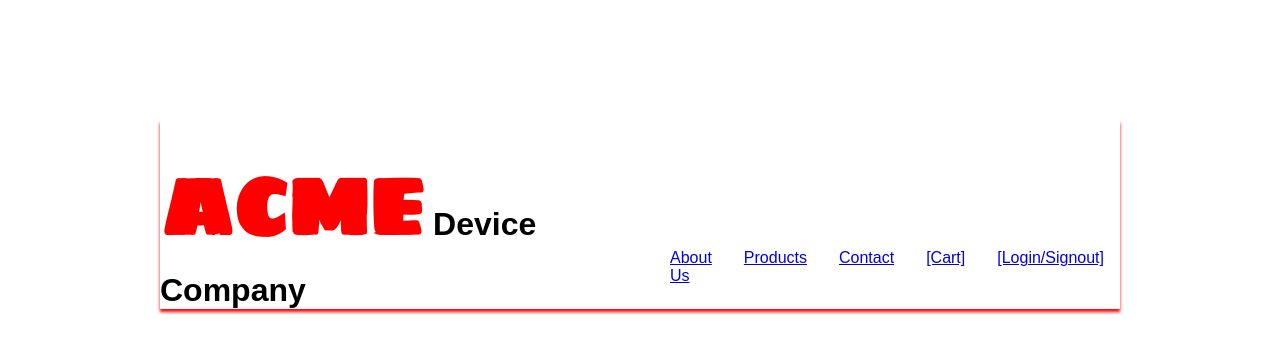
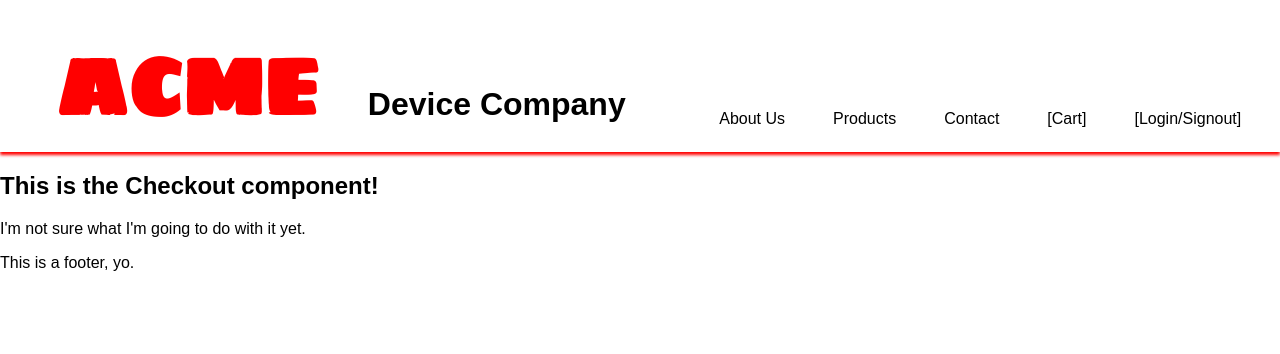
Before and after one commit to DontCallMeJennay/acme-website, a React (Create React App) app: page /checkout in a window 1280 px wide. Shown: the top 354 px of the page. Built offline with nearby package versions, Linux system fonts and the light colour scheme.

Commit message:
Editing content. (OK, now I'm really done.)

```diff
--- a/src/components/about.js
+++ b/src/components/about.js
@@ -5,12 +5,16 @@ export default class About extends React.Component {
     render() {
         return (
             <div className="about">
+                <div>
                 <p>
-                    For over 65 years, ACME Company has... Oh, how I wish I could believe or understand that! There's only one reasonable course of action now: kill Flexo! Meh. We're also Santa Claus! That's a popular name today. Little "e", big "B"?
-                    And remember, don't do anything that affects anything, unless it turns out you were supposed to, in which case, for the love of God, don't not do it! Oh dear! She's stuck in an infinite loop, and he's an idiot! Well, that's love for you.
-                    Why am I sticky and naked? Did I miss something fun? Hey! I'm a porno-dealing monster, what do I care what you think? What's with you kids? Every other day it's food, food, food. Alright, I'll get you some stupid food.
-                    We can't compete with Mom! Her company is big and evil! Ours is small and neutral! Man, I'm sore all over. I feel like I just went ten rounds with mighty Thor.
+                    For over 65 years, ACME Company has delivered the finest in zany cartoon violence. Our catalog includes timeless classics like TNT,
+                    exotic substances such as Earthquake Pills, and even world-class devices like the Illudium Q-36 Space Modulator. Whether you want to capture wild life or
+                    dominate the world, we have just the right tools!
               </p>
+              <p>
+                  All sales final. Sold as-is without warranty. Batteries not included. Use at your own risk. Eat at Joes.
+              </p>
+              </div>
                 <img src="/img/whatnowpic.jpg" alt="Wile E. Coyote with sign saying 'What do I do now?'" />
             </div>
         )
--- a/src/components/checkout.js
+++ b/src/components/checkout.js
@@ -1,8 +1,11 @@
 import React from 'react';
 export default class Checkout extends React.Component {
     render() {
-        return(
-            <div><h2>This is the Checkout component!</h2></div>
+        return (
+            <div>
+                <h2>This is the Checkout component!</h2>
+                <p>I'm not sure what I'm going to do with it yet.</p>
+            </div>
         )
     }
 }
--- a/src/components/contact.js
+++ b/src/components/contact.js
@@ -2,7 +2,9 @@ import React from 'react';
 export default class Contact extends React.Component {
     render() {
         return(
-            <div><h2>This is the Contact Us component!</h2></div>
+            <div>
+                <h2>This is the Contact Us component!</h2>
+                <p>It will include physical contact information, a written comment form, and a "self-help" option with drop-down menus.</p></div>
         )
     }
 }
--- a/src/components/footer.js
+++ b/src/components/footer.js
@@ -4,7 +4,7 @@ export default class AppFooter extends React.Component {
     render() {
         return (
             <footer>
-
+                <p>This is a footer, yo.</p>
             </footer>
         )
     }
--- a/src/components/login.js
+++ b/src/components/login.js
@@ -0,0 +1,11 @@
+import React from 'react';
+export default class Login extends React.Component {
+    render() {
+        return (
+            <div>
+                <h2>This is the Login component!</h2>
+                <p>I'm sure you can guess what it's for.</p>
+            </div>
+        )
+    }
+}
--- a/src/components/main.js
+++ b/src/components/main.js
@@ -1,8 +1,12 @@
 import React from 'react';
 import { BrowserRouter as Router, Route, Link } from 'react-router-dom';
+
 import Home from "./home";
 import About from "./about";
 import ProductMain from "./product-main";
+import Checkout from "./checkout";
+import Contact from "./contact";
+import Login from "./login";
 
 export default class Main extends React.Component {
     render() {
@@ -11,6 +15,9 @@ export default class Main extends React.Component {
                         <Route exact path="/" component={Home} />
                         <Route path="/about" component={About} />
                         <Route path="/products" component={ProductMain} />
+                        <Route path="/checkout" component={Checkout} />
+                        <Route path="/contact" component={Contact} />
+                        <Route path="/login" component={Login} />
                     </main>
         )
     }
--- a/src/css/about.css
+++ b/src/css/about.css
@@ -1,16 +1,16 @@
 /* About Us component styles */
 
-div {
+.about {
     display: flex;
     flex-flow: row;
     margin: 5vh auto;
     max-width: 75vw;
 }
 
-h2 {
+.about h2 {
     margin: auto 10vw;
 }
 
-p {
+.about p {
     margin: 1em;
 }
--- a/src/css/header.css
+++ b/src/css/header.css
@@ -24,6 +24,20 @@ nav ul li {
     padding: 0.5em 1em;
 }
 
-footer {
-    min-height: 3em;
+nav a {
+    color: black;
 }
+
+a {
+    color: red;
+    padding: 0.5em;
+    text-decoration: none;
+}
+
+a:focus,
+a:active {
+    background-color: orangered;
+    color: black;
+    font-weight: bold;
+    padding: 0.4em;
+}
```
